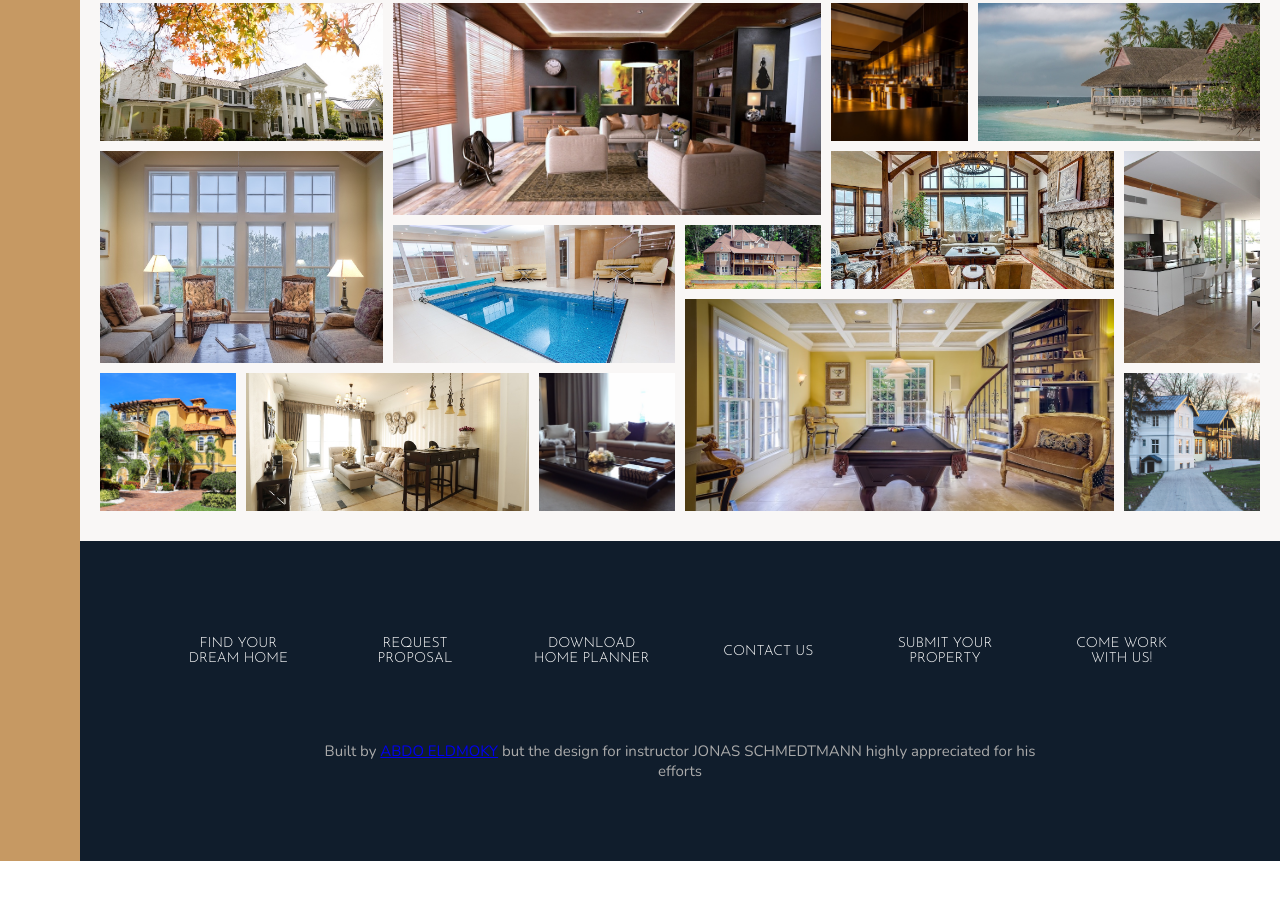
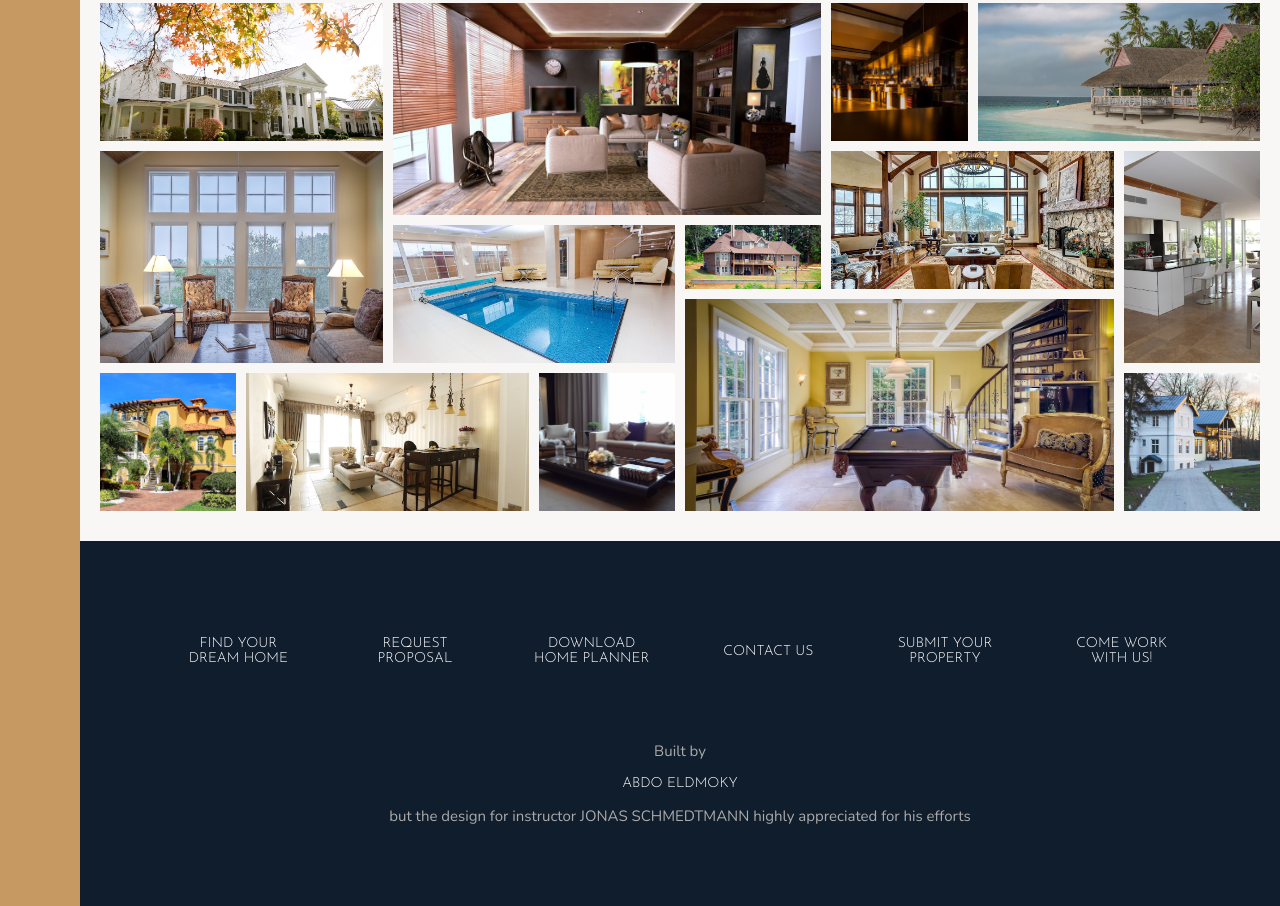
Before and after one commit to abdo-moky/nexter, a website: page index.html in a window 1280 px wide. Shown: the part 2901-3807 px from the top of the page. Before the commit the page ends 3762 px from the top, so only its background shows below. Drawn offline with nearby package versions, Linux system fonts and the light colour scheme.

Commit message:
style links

```diff
--- a/index.html
+++ b/index.html
@@ -341,7 +341,7 @@
                     <li class="nav__item"><a href="#" class="nav__link">Come work with us!</a></li>
             </ul>
             <p class="copyright">
-                Built by <a href="http://abdoeldmoky.netlify.app" target="_blank">ABDO ELDMOKY</a>  but the design for instructor JONAS SCHMEDTMANN highly appreciated for his efforts            </p>
+                Built by <a class="nav__link" href="http://abdoeldmoky.netlify.app" target="_blank">ABDO ELDMOKY</a>  but the design for instructor JONAS SCHMEDTMANN highly appreciated for his efforts            </p>
         </footer>
     </body>
 </html>
```
